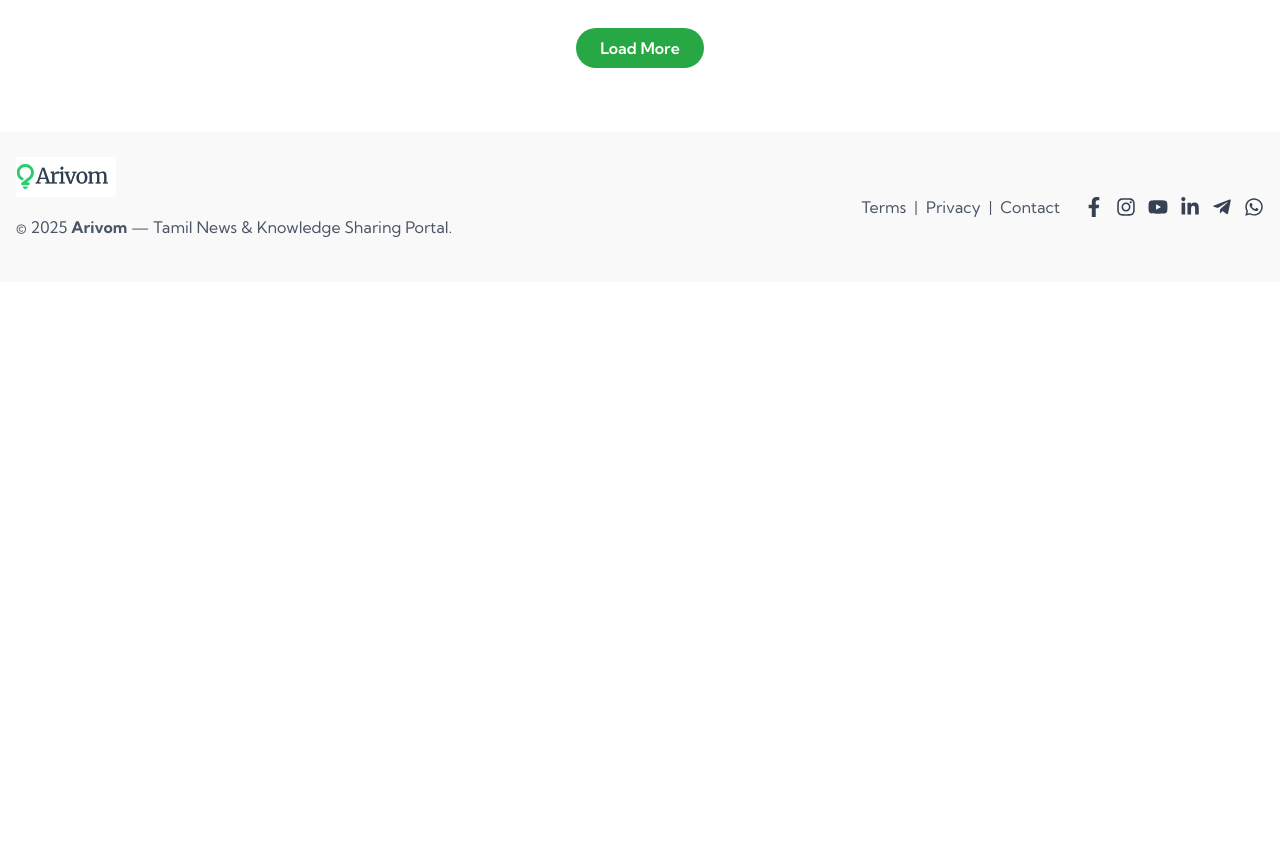
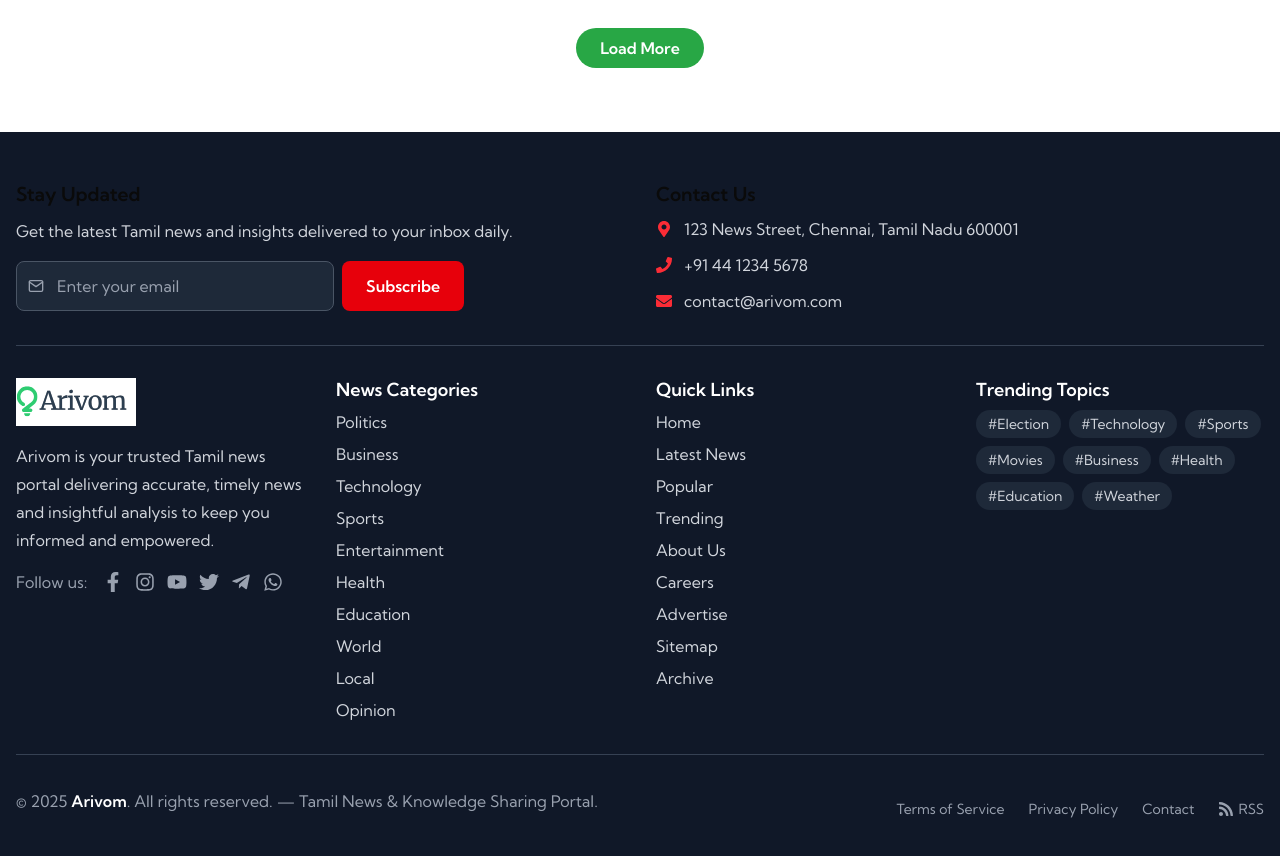
Before and after one commit to SanjaySarvah/Arivom-Nextjs, a Next.js app: page / in a window 1280 px wide. Shown: the part 5740-6596 px from the top of the page. Before the commit the page ends 6022 px from the top, so only its background shows below. Built offline with nearby package versions, Linux system fonts and the light colour scheme.

Commit message:
sadvhvdghvas

```diff
--- a/components/Footer.tsx
+++ b/components/Footer.tsx
@@ -3,81 +3,225 @@
 import React, { useState, useEffect } from "react";
 import Link from "next/link";
 import Image from "next/image";
-import { FaFacebookF, FaTwitter, FaInstagram, FaYoutube, FaLinkedinIn, FaTelegramPlane, FaWhatsapp } from "react-icons/fa";
+import {
+  FaFacebookF,
+  FaTwitter,
+  FaInstagram,
+  FaYoutube,
+  FaLinkedinIn,
+  FaTelegramPlane,
+  FaWhatsapp,
+  FaMapMarkerAlt,
+  FaPhone,
+  FaEnvelope,
+  FaRss,
+  FaArrowUp
+} from "react-icons/fa";
+import { FiMail } from "react-icons/fi";
 import logoSrc from "@/public/assets/logos/arivom-logo-latest.svg";
 
 const Footer = () => {
   const currentYear = new Date().getFullYear();
   const [showScroll, setShowScroll] = useState(false);
+  const [email, setEmail] = useState("");
 
-  // Show button after scrolling down 300px
   useEffect(() => {
     const handleScroll = () => {
-      if (window.scrollY > 300) {
-        setShowScroll(true);
-      } else {
-        setShowScroll(false);
-      }
+      setShowScroll(window.scrollY > 300);
     };
     window.addEventListener("scroll", handleScroll);
     return () => window.removeEventListener("scroll", handleScroll);
   }, []);
 
+  const handleNewsletterSubmit = (e: React.FormEvent) => {
+    e.preventDefault();
+    // Handle newsletter subscription
+    console.log("Newsletter subscription:", email);
+    setEmail("");
+    alert("Thank you for subscribing!");
+  };
+
+  const newsCategories = [
+    "Politics", "Business", "Technology", "Sports", "Entertainment",
+    "Health", "Education", "World", "Local", "Opinion"
+  ];
+
+  const quickLinks = [
+    "Home", "Latest News", "Popular", "Trending", "About Us",
+    "Careers", "Advertise", "Sitemap", "Archive"
+  ];
+
   return (
-    <footer className="bg-[#f9f9f9] relative">
-      <div className="max-w-[1320px] mx-auto px-4 flex flex-col md:flex-row justify-between items-center gap-6 h-[150px]">
+    <footer className="bg-gray-900 text-white relative">
+      {/* Main Footer Content */}
+      <div className="max-w-[1320px] mx-auto px-4 py-12">
+        {/* Top Section - Newsletter */}
+        <div className="grid grid-cols-1 lg:grid-cols-2 gap-8 pb-8 border-b border-gray-700">
+          {/* Newsletter */}
+          <div className="flex flex-col">
+            <h3 className="text-2xl font-bold mb-4">Stay Updated</h3>
+            <p className="text-gray-300 mb-4">
+              Get the latest Tamil news and insights delivered to your inbox daily.
+            </p>
+            <form onSubmit={handleNewsletterSubmit} className="flex gap-2 max-w-md">
+              <div className="flex-1 relative">
+                <FiMail className="absolute left-3 top-1/2 transform -translate-y-1/2 text-gray-400" />
+                <input
+                  type="email"
+                  placeholder="Enter your email"
+                  value={email}
+                  onChange={(e) => setEmail(e.target.value)}
+                  className="w-full pl-10 pr-4 py-3 rounded-lg bg-gray-800 border border-gray-600 text-white placeholder-gray-400 focus:outline-none focus:border-blue-500"
+                  required
+                />
+              </div>
+              <button
+                type="submit"
+                className="bg-red-600 hover:bg-red-700 px-6 py-3 rounded-lg font-semibold transition-colors whitespace-nowrap"
+              >
+                Subscribe
+              </button>
+            </form>
+          </div>
 
-        {/* Left Column: Logo + Description */}
-        <div className="flex flex-col md:items-start items-center gap-4">
+          {/* Contact Info */}
+          <div className="flex flex-col">
+            <h3 className="text-2xl font-bold mb-4">Contact Us</h3>
+            <div className="space-y-3 text-gray-300">
               <div className="flex items-center gap-3">
+                <FaMapMarkerAlt className="text-red-500 flex-shrink-0" />
+                <span>123 News Street, Chennai, Tamil Nadu 600001</span>
+              </div>
+              <div className="flex items-center gap-3">
+                <FaPhone className="text-red-500 flex-shrink-0" />
+                <span>+91 44 1234 5678</span>
+              </div>
+              <div className="flex items-center gap-3">
+                <FaEnvelope className="text-red-500 flex-shrink-0" />
+                <span>contact@arivom.com</span>
+              </div>
+            </div>
+          </div>
+        </div>
+
+        {/* Middle Section - Links */}
+        <div className="grid grid-cols-1 md:grid-cols-2 lg:grid-cols-4 gap-8 py-8 border-b border-gray-700">
+          {/* Brand Section */}
+          <div className="lg:col-span-1">
+            <div className="flex items-center gap-3 mb-4">
               <Image
                 src={logoSrc}
                 alt="Arivom Logo"
-              width={100}
-              height={40}
+                width={120}
+                height={50}
                 className="object-contain"
               />
-            {/* <span className="text-gray-800 text-base font-semibold">Arivom</span> */}
             </div>
-          <p className="text-gray-600 text-base text-center md:text-left">
-            © {currentYear} <b>Arivom</b> — Tamil News & Knowledge Sharing Portal.
+            <p className="text-gray-300 mb-4 leading-relaxed">
+              Arivom is your trusted Tamil news portal delivering accurate, timely news and
+              insightful analysis to keep you informed and empowered.
+            </p>
+            <div className="flex items-center space-x-4">
+              <span className="text-gray-400">Follow us:</span>
+              <div className="flex items-center space-x-3">
+                {[
+                  { icon: FaFacebookF, href: "https://facebook.com", color: "hover:text-blue-500" },
+                  { icon: FaInstagram, href: "https://instagram.com", color: "hover:text-pink-500" },
+                  { icon: FaYoutube, href: "https://youtube.com", color: "hover:text-red-500" },
+                  { icon: FaTwitter, href: "https://twitter.com", color: "hover:text-blue-400" },
+                  { icon: FaTelegramPlane, href: "https://telegram.org", color: "hover:text-blue-400" },
+                  { icon: FaWhatsapp, href: "https://wa.me", color: "hover:text-green-500" },
+                ].map((social, index) => (
+                  <a
+                    key={index}
+                    href={social.href}
+                    target="_blank"
+                    rel="noopener noreferrer"
+                    className={`text-gray-400 transition-colors ${social.color}`}
+                  >
+                    <social.icon className="w-5 h-5" />
+                  </a>
+                ))}
+              </div>
+            </div>
+          </div>
+
+          {/* Categories */}
+          <div>
+            <h4 className="text-lg font-semibold mb-4 text-white">News Categories</h4>
+            <ul className="space-y-2">
+              {newsCategories.map((category, index) => (
+                <li key={index}>
+                  <Link
+                    href={`/category/${category.toLowerCase()}`}
+                    className="text-gray-300 hover:text-white transition-colors"
+                  >
+                    {category}
+                  </Link>
+                </li>
+              ))}
+            </ul>
+          </div>
+
+          {/* Quick Links */}
+          <div>
+            <h4 className="text-lg font-semibold mb-4 text-white">Quick Links</h4>
+            <ul className="space-y-2">
+              {quickLinks.map((link, index) => (
+                <li key={index}>
+                  <Link
+                    href={`/${link.toLowerCase().replace(' ', '-')}`}
+                    className="text-gray-300 hover:text-white transition-colors"
+                  >
+                    {link}
+                  </Link>
+                </li>
+              ))}
+            </ul>
+          </div>
+
+          {/* Popular Tags */}
+          <div>
+            <h4 className="text-lg font-semibold mb-4 text-white">Trending Topics</h4>
+            <div className="flex flex-wrap gap-2">
+              {["Election", "Technology", "Sports", "Movies", "Business", "Health", "Education", "Weather"].map((tag, index) => (
+                <Link
+                  key={index}
+                  href={`/tag/${tag.toLowerCase()}`}
+                  className="px-3 py-1 bg-gray-800 hover:bg-gray-700 rounded-full text-sm text-gray-300 transition-colors"
+                >
+                  #{tag}
+                </Link>
+              ))}
+            </div>
+          </div>
+        </div>
+
+        {/* Bottom Section */}
+        <div className="flex flex-col md:flex-row justify-between items-center pt-8 gap-4">
+          {/* Copyright */}
+          <div className="text-center md:text-left">
+            <p className="text-gray-400">
+              © {currentYear} <span className="text-white font-semibold">Arivom</span>.
+              All rights reserved. — Tamil News & Knowledge Sharing Portal.
             </p>
           </div>
 
-        {/* Right Column: Navigation + Social Icons in same row */}
-        <div className="flex flex-row flex-wrap items-center gap-4 md:gap-6">
-          {/* Navigation Links */}
-          <div className="flex items-center space-x-2 text-gray-600 text-sm md:text-base">
-            <Link href="/terms" className="hover:text-black">Terms</Link>
-            <span>|</span>
-            <Link href="/privacy" className="hover:text-black">Privacy</Link>
-            <span>|</span>
-            <Link href="/contact" className="hover:text-black">Contact</Link>
-          </div>
-
-          {/* Social Icons */}
-          <div className="flex items-center space-x-3 text-gray-700">
-            <a href="https://facebook.com" target="_blank" rel="noopener noreferrer" aria-label="Facebook">
-              <FaFacebookF className="w-5 h-5 hover:text-blue-600 transition-colors"/>
-            </a>
-            {/* <a href="https://twitter.com" target="_blank" rel="noopener noreferrer" aria-label="Twitter">
-              <FaTwitter className="w-5 h-5 hover:text-blue-400 transition-colors"/>
-            </a> */}
-            <a href="https://instagram.com" target="_blank" rel="noopener noreferrer" aria-label="Instagram">
-              <FaInstagram className="w-5 h-5 hover:text-pink-500 transition-colors"/>
-            </a>
-            <a href="https://youtube.com" target="_blank" rel="noopener noreferrer" aria-label="YouTube">
-              <FaYoutube className="w-5 h-5 hover:text-[#2ecc71] transition-colors"/>
-            </a>
-            <a href="https://linkedin.com" target="_blank" rel="noopener noreferrer" aria-label="LinkedIn">
-              <FaLinkedinIn className="w-5 h-5 hover:text-blue-700 transition-colors"/>
-            </a>
-            <a href="https://telegram.org" target="_blank" rel="noopener noreferrer" aria-label="Telegram">
-              <FaTelegramPlane className="w-5 h-5 hover:text-blue-400 transition-colors"/>
-            </a>
-            <a href="https://wa.me" target="_blank" rel="noopener noreferrer" aria-label="WhatsApp">
-              <FaWhatsapp className="w-5 h-5 hover:text-green-500 transition-colors"/>
-            </a>
+          {/* Legal Links */}
+          <div className="flex items-center space-x-6 text-sm">
+            <Link href="/terms" className="text-gray-400 hover:text-white transition-colors">
+              Terms of Service
+            </Link>
+            <Link href="/privacy" className="text-gray-400 hover:text-white transition-colors">
+              Privacy Policy
+            </Link>
+            <Link href="/contact" className="text-gray-400 hover:text-white transition-colors">
+              Contact
+            </Link>
+            <Link href="/rss" className="text-gray-400 hover:text-white transition-colors flex items-center gap-1">
+              <FaRss className="w-4 h-4" />
+              RSS
+            </Link>
           </div>
         </div>
       </div>
@@ -86,48 +230,11 @@ const Footer = () => {
       {showScroll && (
         <button
           onClick={() => window.scrollTo({ top: 0, behavior: "smooth" })}
-  className="
-    fixed
-    bottom-24
-    right-5
-    w-12
-    h-12
-    flex
-    items-center
-    justify-center
-    rounded-full
-    bg-black
-    shadow-lg
-    transition-all
-    duration-300
-    ease-in-out
-    z-50
-    hover:bg-[#e43131]
-    group
-  "
+          className="fixed bottom-6 right-6 w-12 h-12 flex items-center justify-center rounded-full bg-red-600 hover:bg-red-700 shadow-lg transition-all duration-300 ease-in-out z-50 group"
           aria-label="Scroll to top"
         >
-  <svg
-    width="24"
-    height="25"
-    viewBox="0 0 24 25"
-    fill="none"
-    xmlns="http://www.w3.org/2000/svg"
-    className="stroke-white"
-  >
-    <path
-      d="M3 11.9175L12 2.91748L21 11.9175H16.5V20.1675C16.5 20.3664 16.421 20.5572 16.2803 20.6978C16.1397 20.8385 15.9489 20.9175 15.75 20.9175H8.25C8.05109 20.9175 7.86032 20.8385 7.71967 20.6978C7.57902 20.5572 7.5 20.3664 7.5 20.1675V11.9175H3Z"
-      stroke="white"
-      strokeWidth="1.5"
-      strokeLinecap="round"
-      strokeLinejoin="round"
-      fill="none"
-    />
-  </svg>
+          <FaArrowUp className="text-white text-lg group-hover:scale-110 transition-transform" />
         </button>
-
-
-
       )}
     </footer>
   );
```
Lines whose indentation alone changed are shown as unchanged.
